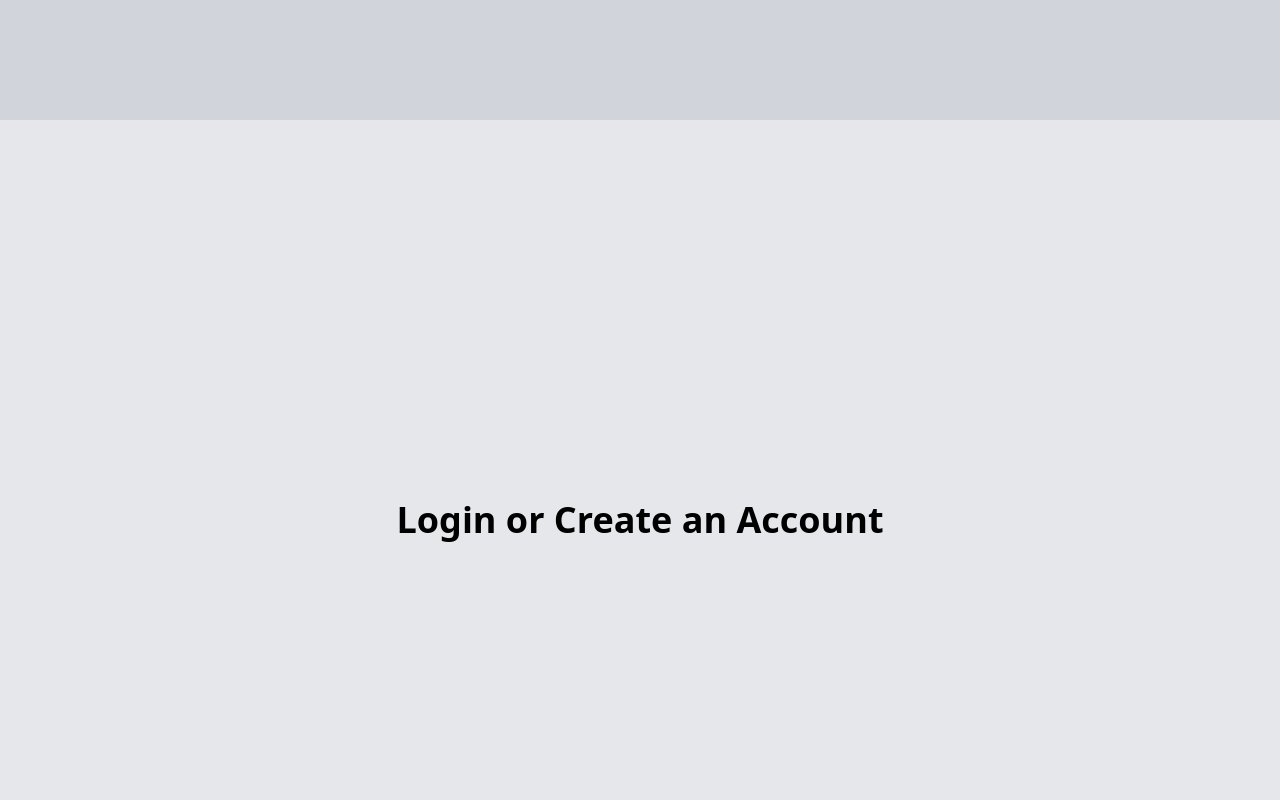
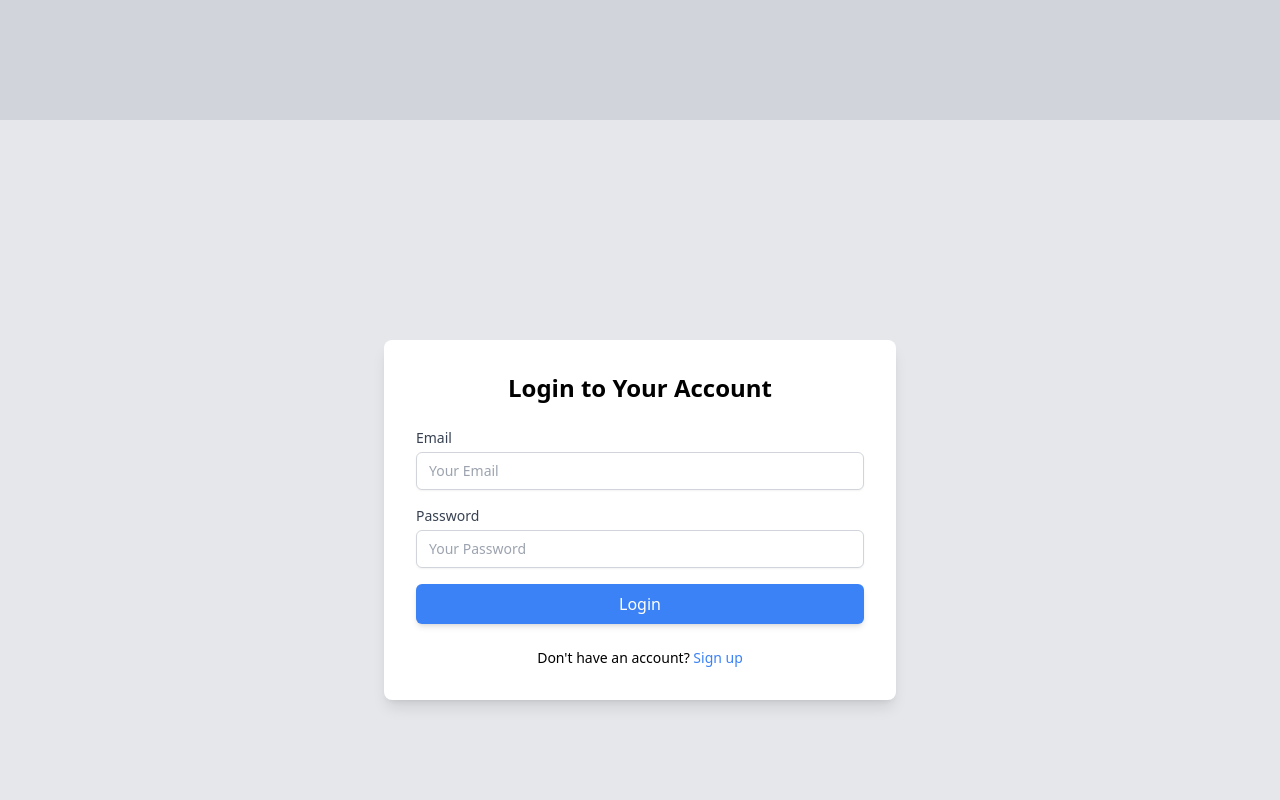
Before and after one commit to Fakkiie/DevDesk, a React (Create React App) app in the folder client/: page / in a window 1280 px wide. Shown: the part 1480-2280 px from the top of the page. Built offline with nearby package versions, Linux system fonts and the light colour scheme.

Commit message:
Added simple login/signup auth function

```diff
--- /dev/null
+++ b/client/src/components/AuthForm.js
@@ -0,0 +1,91 @@
+import React, { useState } from 'react';
+
+const AuthForm = () => {
+  const [isLogin, setIsLogin] = useState(true);
+
+  return (
+    <div className="flex justify-center items-center w-full h-full">
+      <div className="bg-white p-8 rounded-lg shadow-lg w-full max-w-lg">
+        <h2 className="text-2xl font-bold text-center mb-6">
+          {isLogin ? 'Login to Your Account' : 'Create an Account'}
+        </h2>
+        <form className="space-y-4">
+          {/* Name field for Signup */}
+          {!isLogin && (
+            <div>
+              <label className="block text-sm font-medium text-gray-700">Full Name</label>
+              <input
+                type="text"
+                name="name"
+                className="mt-1 block w-full px-3 py-2 border border-gray-300 rounded-md shadow-sm focus:outline-none focus:ring-blue-500 focus:border-blue-500 sm:text-sm"
+                placeholder="Your Name"
+                required={!isLogin}
+              />
+            </div>
+          )}
+
+          {/* Email Field */}
+          <div>
+            <label className="block text-sm font-medium text-gray-700">Email</label>
+            <input
+              type="email"
+              name="email"
+              className="mt-1 block w-full px-3 py-2 border border-gray-300 rounded-md shadow-sm focus:outline-none focus:ring-blue-500 focus:border-blue-500 sm:text-sm"
+              placeholder="Your Email"
+              required
+            />
+          </div>
+
+          {/* Password Field */}
+          <div>
+            <label className="block text-sm font-medium text-gray-700">Password</label>
+            <input
+              type="password"
+              name="password"
+              className="mt-1 block w-full px-3 py-2 border border-gray-300 rounded-md shadow-sm focus:outline-none focus:ring-blue-500 focus:border-blue-500 sm:text-sm"
+              placeholder="Your Password"
+              required
+            />
+          </div>
+
+          {/* Submit Button */}
+          <div>
+            <button
+              type="submit"
+              className="w-full bg-blue-500 text-white px-4 py-2 rounded-md shadow-md hover:bg-blue-600 focus:outline-none focus:ring-2 focus:ring-blue-500"
+            >
+              {isLogin ? 'Login' : 'Sign Up'}
+            </button>
+          </div>
+        </form>
+
+        {/* Toggle Between Login and Signup */}
+        <div className="text-sm text-center mt-6">
+          {isLogin ? (
+            <p>
+              Don't have an account?{' '}
+              <span
+                className="text-blue-500 hover:text-blue-600 cursor-pointer"
+                onClick={() => setIsLogin(false)}
+              >
+                Sign up
+              </span>
+            </p>
+          ) : (
+            <p>
+              Already have an account?{' '}
+              <span
+                className="text-blue-500 hover:text-blue-600 cursor-pointer"
+                onClick={() => setIsLogin(true)}
+              >
+                Log in
+              </span>
+            </p>
+          )}
+        </div>
+      </div>
+    </div>
+  );
+};
+
+export default AuthForm;
--- a/client/src/components/LandingPage.js
+++ b/client/src/components/LandingPage.js
@@ -1,6 +1,6 @@
 import React, { useState } from 'react';
-import './LandingPage.css';
-import emailjs from 'emailjs-com';
+import emailjs from 'emailjs-com'; // Email functionality
+import AuthForm from './AuthForm';  // Import the AuthForm component
 
 const LandingPage = () => {
   const [formState, setFormState] = useState({
@@ -18,10 +18,10 @@ const LandingPage = () => {
     e.preventDefault();
     emailjs
       .sendForm(
-        process.env.REACT_APP_EMAILJS_SERVICE_ID,  // Fetch from .env
-        process.env.REACT_APP_EMAILJS_TEMPLATE_ID, // Fetch from .env
+        process.env.REACT_APP_EMAILJS_SERVICE_ID,
+        process.env.REACT_APP_EMAILJS_TEMPLATE_ID,
         e.target,
-        process.env.REACT_APP_EMAILJS_USER_ID      // Fetch from .env
+        process.env.REACT_APP_EMAILJS_USER_ID
       )
       .then(
         (result) => {
@@ -33,7 +33,6 @@ const LandingPage = () => {
       );
     e.target.reset();
   };
-
 
   return (
     <div className="min-h-screen flex flex-col">
@@ -49,7 +48,7 @@ const LandingPage = () => {
           </p>
           <a
             href="#login"
-            className="mt-8 inline-block text-center text-white bg-blue-500 px-6 py-3 rounded-md hover:bg-blue-600"
+            className="mt-8 inline-block text-center text-white bg-blue-500 px-6 py-3 rounded-md hover:bg-blue-600 transition"
           >
             Get Started
           </a>
@@ -72,7 +71,7 @@ const LandingPage = () => {
 
       {/* Login or Create Account Section */}
       <div id="login" className="w-full h-screen flex items-center justify-center bg-gray-200">
-        <h2 className="text-4xl font-bold">Login or Create an Account</h2>
+        <AuthForm />
       </div>
 
       {/* Contact Us Section */}
@@ -127,7 +126,7 @@ const LandingPage = () => {
           <div className="flex items-center justify-center">
             <button
               type="submit"
-              className="bg-blue-500 hover:bg-blue-600 text-white font-bold py-2 px-4 rounded focus:outline-none focus:shadow-outline"
+              className="bg-blue-500 hover:bg-blue-600 text-white font-bold py-2 px-4 rounded focus:outline-none focus:shadow-outline transition"
             >
               Send Message
             </button>
```
Also changed, not shown: client/src/components/LandingPage.css (line endings or trailing spaces).
